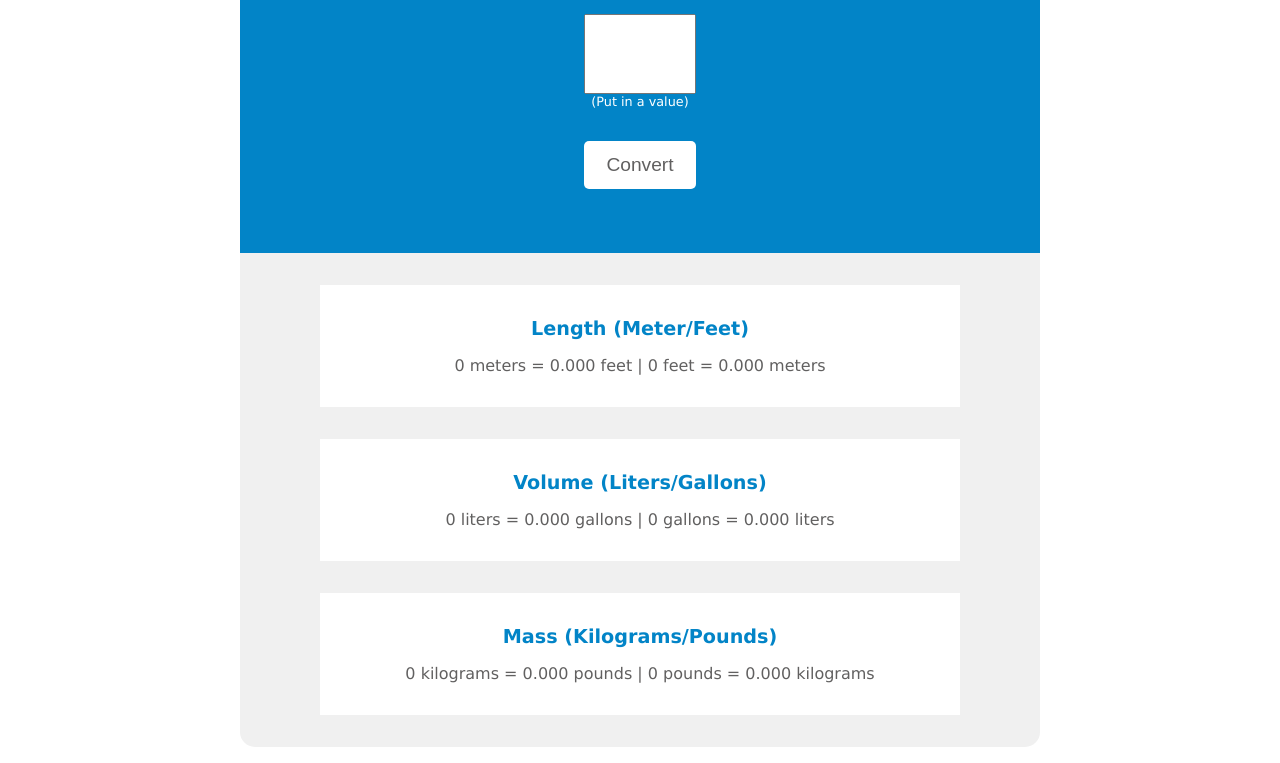
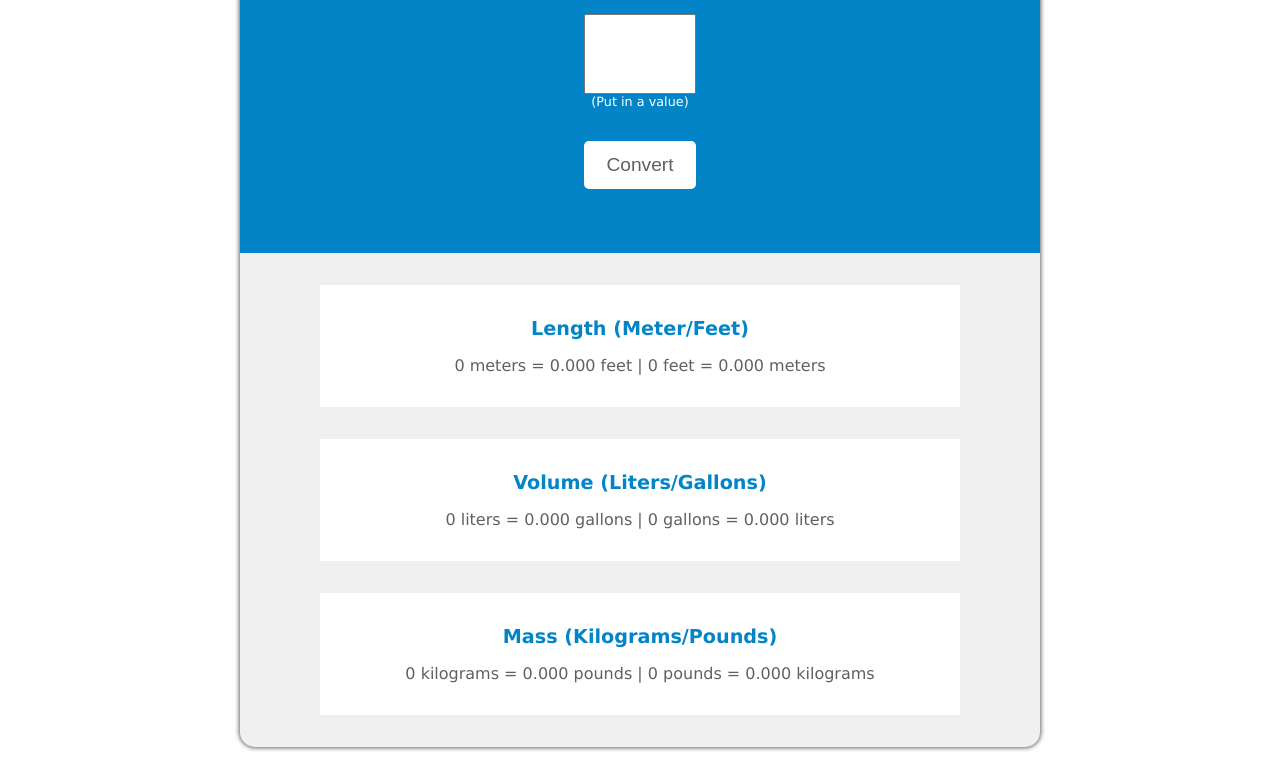
Before and after one commit to SchwatteDuevel/unit-converter, a plain HTML site: page index.html in a window 1280 px wide. Shown: the part 107-870 px from the top of the page. Drawn offline with Linux system fonts and the light colour scheme.

Commit message:
Added box-shadow to box

```diff
--- a/styles-dark.css
+++ b/styles-dark.css
@@ -26,6 +26,8 @@ body {
     margin: 1rem auto;
     text-align: center;
     border-radius: 15px;
+    -webkit-box-shadow: 0px 0px 4px 1px rgba(0,0,0,0.6);
+    box-shadow: 0px 0px 4px 1px rgba(0,0,0,0.6);
 }
 
 .header {
--- a/styles.css
+++ b/styles.css
@@ -27,6 +27,8 @@ body {
     margin: 1rem auto;
     text-align: center;
     border-radius: 15px;
+    -webkit-box-shadow: 0px 0px 4px 1px rgba(0,0,0,0.6);
+    box-shadow: 0px 0px 4px 1px rgba(0,0,0,0.6);
 }
 
 .header {
```
